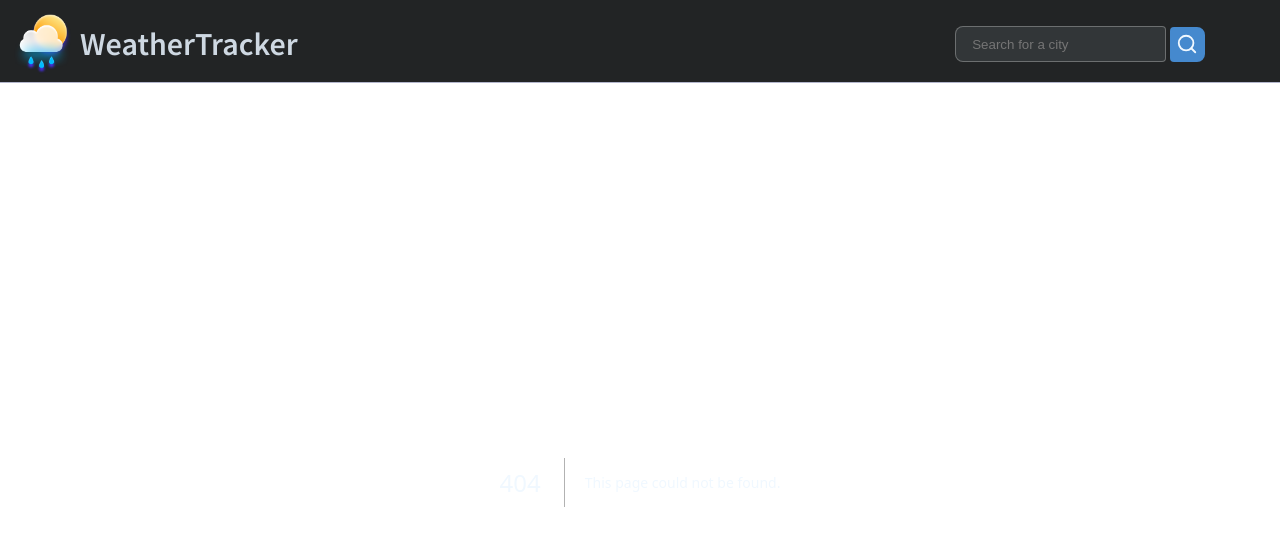
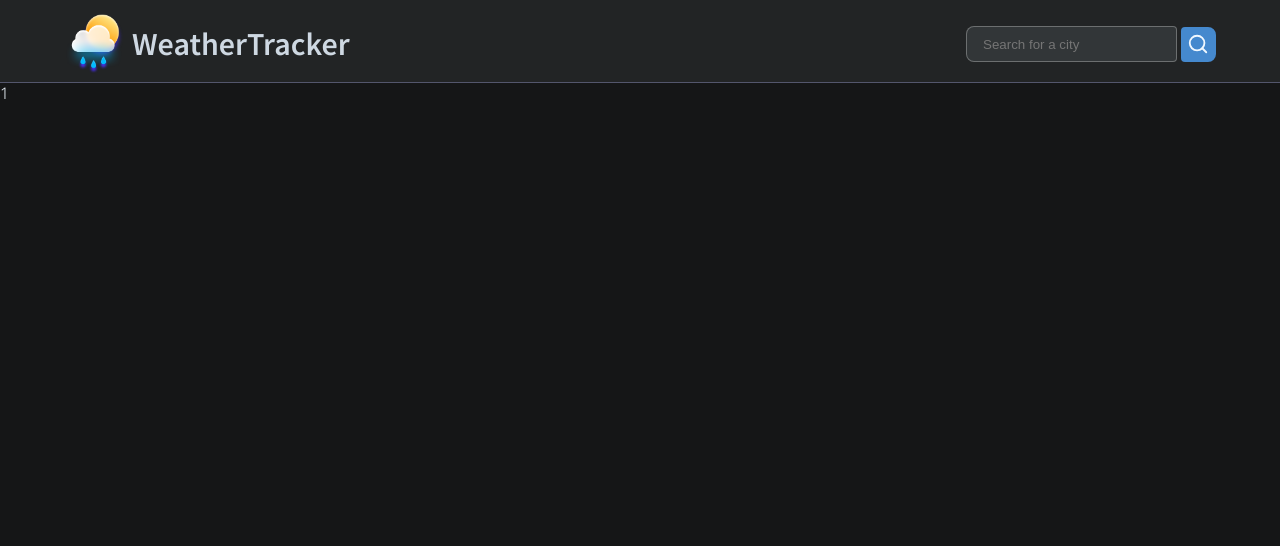
Before and after one commit to FelBenini/NextWeather, a Next.js app: page /city/1 in a window 1280 px wide. Before the commit this address had no page. Shown: the top 546 px of the page. Built offline with nearby package versions, Linux system fonts and the light colour scheme.

Commit message:
Added city page

```diff
--- a/components/header.tsx
+++ b/components/header.tsx
@@ -2,6 +2,7 @@ import React from 'react'
 import Image from 'next/image'
 import { Source_Sans_Pro } from 'next/font/google'
 import { useRouter } from 'next/router'
+import Link from 'next/link'
 import { useState } from 'react'
 import {FiSearch} from 'react-icons/fi'
 
@@ -18,6 +19,7 @@ const Header = () => {
     }
     return (
         <header>
+            <Link href='/'>
             <span>
                 <Image src='/img/sun rain.png'
                     alt="Picture of the author"
@@ -25,6 +27,7 @@ const Header = () => {
                     height={60} />
                 <h1 className={source_sans_pro.className}>WeatherTracker</h1>
             </span>
+            </Link>
             <form onSubmit={formHandler}>
                 <input type='text' onChange={e => setLinkTo(e.target.value)} placeholder='Search for a city'/>
                 <button type='submit'>{<FiSearch size={22}/>}</button>
--- /dev/null
+++ b/pages/city/[name].tsx
@@ -0,0 +1,15 @@
+import React from 'react'
+import { useRouter } from 'next/router'
+import { Noto_Sans } from 'next/font/google'
+
+const notoSans = Noto_Sans({subsets: ['latin'], weight: '300'})
+
+const CityPage = () => {
+    const router = useRouter()
+    const { name } = router.query
+  return (
+    <div className={notoSans.className}>{name}</div>
+  )
+}
+
+export default CityPage
--- /dev/null
+++ b/styles/_header.scss
@@ -0,0 +1,55 @@
+header {
+    width: 90%;
+    height: 60px;
+    padding: 8px 5%;
+    padding-top: 14px;
+    background-color: #222425;
+    display: flex;
+    align-items: center;
+    justify-content: space-between;
+    outline: #7e83a996 1px solid;
+    & a {
+      text-decoration: none;
+    }
+    & span {
+      display: flex;
+      height: 60px;
+      align-items: center;
+    }
+    & h1 {
+      color: #ced8e2;
+      margin-left: 8px;
+    }
+    & form {
+      height: 40px;
+      display: flex;
+      align-items: center;
+      border-radius: 16px;
+      width: fit-content;
+      & input {
+        height: 18px;
+        padding: 8px 16px;
+        border-radius: 8px 4px 4px 8px;
+        background-color: #323638;
+        outline: none;
+        border: 1px solid #ffffff48;
+        margin-right: 4px;
+      }
+      & button {
+        height: 35px;
+        width: 35px;
+        border-radius: 4px 8px 8px 4px;
+        background-color: #4589ce;
+        border: none;
+        padding-right: 7px;
+        cursor: pointer;
+        display: flex;
+        justify-content: center;
+        align-items: center;
+        transition: ease 0.3s;
+        &:hover {
+          background-color: #317bc5;
+        }
+      }
+    }
+  }
--- a/styles/globals.scss
+++ b/styles/globals.scss
@@ -1,56 +1,4 @@
-header {
-  width: calc(100% - 24px);
-  height: 60px;
-  padding: 8px 12px;
-  padding-top: 14px;
-  background-color: #222425;
-  display: flex;
-  align-items: center;
-  justify-content: space-between;
-  outline: #7e83a996 1px solid;
-  & span {
-    display: flex;
-    height: 60px;
-    align-items: center;
-  }
-  & h1 {
-    color: #ced8e2;
-    margin-left: 8px;
-  }
-  & form {
-    height: 40px;
-    display: flex;
-    align-items: center;
-    border-radius: 16px;
-    width: fit-content;
-    margin-right: 5%;
-    & input {
-      height: 18px;
-      padding: 8px 16px;
-      border-radius: 8px 4px 4px 8px;
-      background-color: #323638;
-      outline: none;
-      border: 1px solid #ffffff48;
-      margin-right: 4px;
-    }
-    & button {
-      height: 35px;
-      width: 35px;
-      border-radius: 4px 8px 8px 4px;
-      background-color: #4589ce;
-      border: none;
-      padding-right: 7px;
-      cursor: pointer;
-      display: flex;
-      justify-content: center;
-      align-items: center;
-      transition: ease 0.3s;
-      &:hover {
-        background-color: #317bc5;
-      }
-    }
-  }
-}
+@use '_header.scss';
 
 * {
   margin: 0px;
@@ -60,3 +8,26 @@ header {
 body {
   background-color: #151617;
 }
+
+html {
+  width: 100vw;
+  margin: 0px;
+  padding: 0px;
+  overflow: overlay;
+}
+
+::-webkit-scrollbar-track {
+  background: #3030303d;
+  width: 50px;
+}
+
+::-webkit-scrollbar {
+  width: 8px;
+  outline: 2px solid #3030302d;
+}
+
+::-webkit-scrollbar-thumb {
+  background-color: #ffffff56;
+  border-radius: 60px;
+  box-shadow: 0px 1px 10px rgba(0, 0, 0, 0.384);
+}
```
